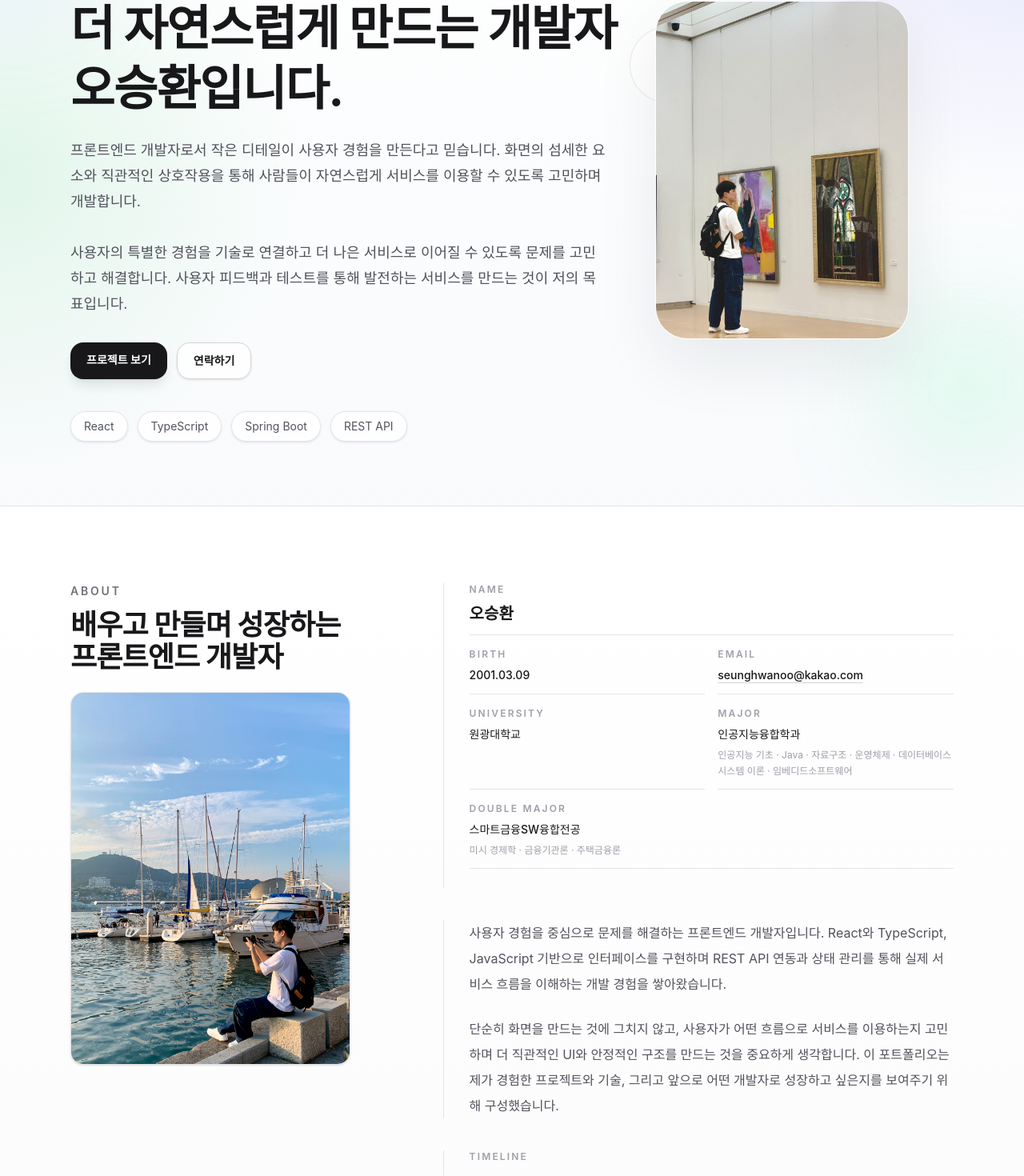
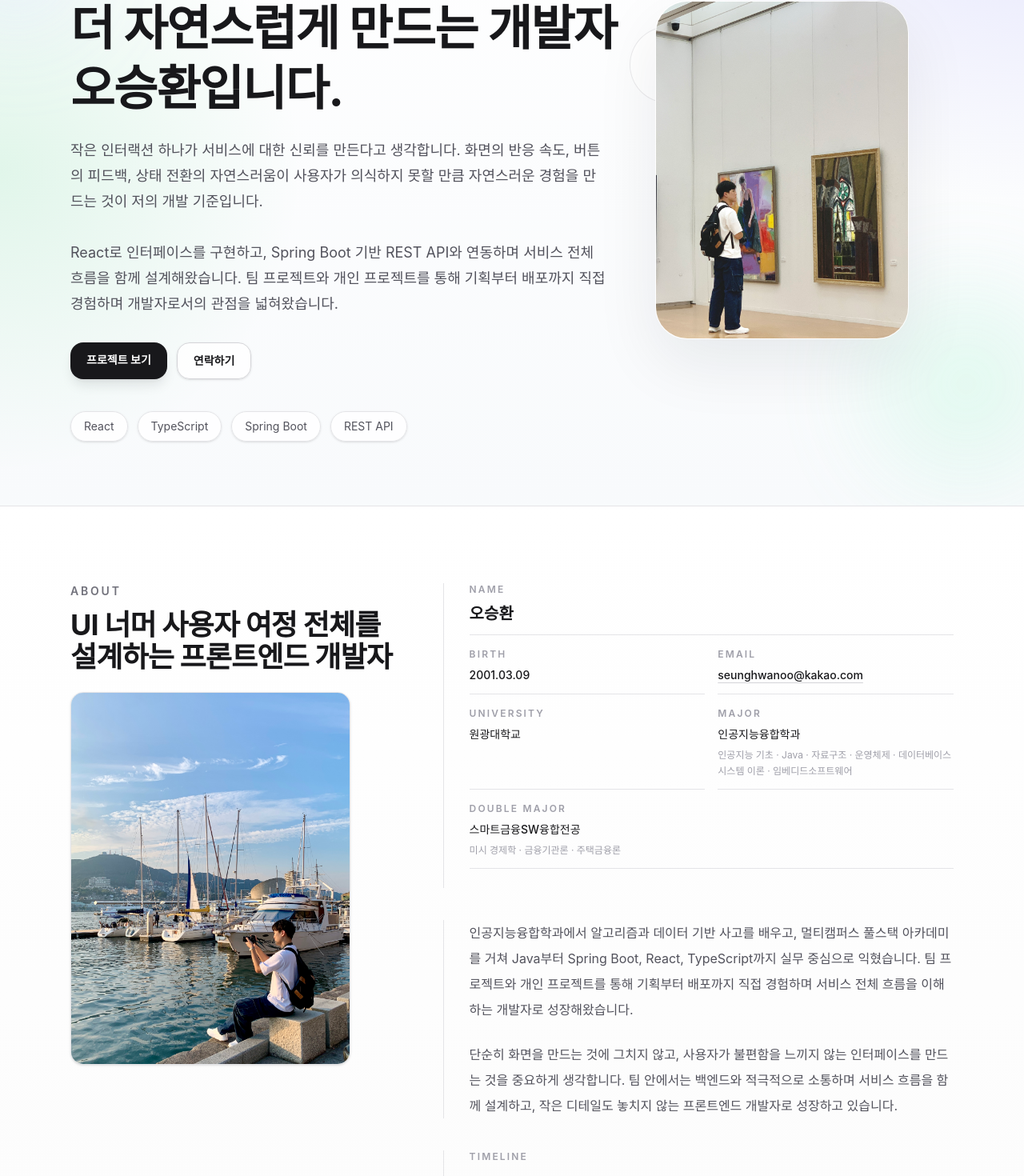
Before and after one commit to pic-pick/Portfolio, a React (Vite) app: page / in a window 1280 px wide. Shown: the part 270-1740 px from the top of the page at 80% size. Built offline with nearby package versions, Linux system fonts and the light colour scheme.

Commit message:
chore:: 소개글 수정

```diff
--- a/src/components/About.tsx
+++ b/src/components/About.tsx
@@ -10,9 +10,9 @@ function About() {
                             About
                         </p>
                         <h2 className="mt-3 text-3xl font-bold tracking-tight text-zinc-900 sm:text-4xl">
-                            배우고 만들며 성장하는
+                            UI 너머 사용자 여정 전체를
                             <br />
-                            프론트엔드 개발자
+                            설계하는 프론트엔드 개발자
                         </h2>
                     </div>
 
@@ -73,10 +73,10 @@ function About() {
 
                     <div className="space-y-6 border-l border-zinc-200 pl-5 text-sm leading-7 text-zinc-600 sm:pl-8 sm:text-base sm:leading-8">
                         <p>
-                            사용자 경험을 중심으로 문제를 해결하는 프론트엔드 개발자입니다. React와 TypeScript, JavaScript 기반으로 인터페이스를 구현하며 REST API 연동과 상태 관리를 통해 실제 서비스 흐름을 이해하는 개발 경험을 쌓아왔습니다.
+                            인공지능융합학과에서 알고리즘과 데이터 기반 사고를 배우고, 멀티캠퍼스 풀스택 아카데미를 거쳐 Java부터 Spring Boot, React, TypeScript까지 실무 중심으로 익혔습니다. 팀 프로젝트와 개인 프로젝트를 통해 기획부터 배포까지 직접 경험하며 서비스 전체 흐름을 이해하는 개발자로 성장해왔습니다.
                         </p>
                         <p>
-                            단순히 화면을 만드는 것에 그치지 않고, 사용자가 어떤 흐름으로 서비스를 이용하는지 고민하며 더 직관적인 UI와 안정적인 구조를 만드는 것을 중요하게 생각합니다. 이 포트폴리오는 제가 경험한 프로젝트와 기술, 그리고 앞으로 어떤 개발자로 성장하고 싶은지를 보여주기 위해 구성했습니다.
+                            단순히 화면을 만드는 것에 그치지 않고, 사용자가 불편함을 느끼지 않는 인터페이스를 만드는 것을 중요하게 생각합니다. 팀 안에서는 백엔드와 적극적으로 소통하며 서비스 흐름을 함께 설계하고, 작은 디테일도 놓치지 않는 프론트엔드 개발자로 성장하고 있습니다.
                         </p>
                     </div>
 
--- a/src/components/Hero.tsx
+++ b/src/components/Hero.tsx
@@ -24,10 +24,10 @@ function Hero() {
                         오승환입니다.
                     </h1>
                     <p className="mt-6 max-w-2xl text-sm leading-7 text-zinc-600 sm:text-lg sm:leading-8">
-                        프론트엔드 개발자로서 작은 디테일이 사용자 경험을 만든다고 믿습니다. 화면의 섬세한 요소와 직관적인 상호작용을 통해 사람들이 자연스럽게 서비스를 이용할 수 있도록 고민하며 개발합니다.
+                        작은 인터랙션 하나가 서비스에 대한 신뢰를 만든다고 생각합니다. 화면의 반응 속도, 버튼의 피드백, 상태 전환의 자연스러움이 사용자가 의식하지 못할 만큼 자연스러운 경험을 만드는 것이 저의 개발 기준입니다.
                         <br />
                         <br />
-                        사용자의 특별한 경험을 기술로 연결하고 더 나은 서비스로 이어질 수 있도록 문제를 고민하고 해결합니다. 사용자 피드백과 테스트를 통해 발전하는 서비스를 만드는 것이 저의 목표입니다.
+                        React로 인터페이스를 구현하고, Spring Boot 기반 REST API와 연동하며 서비스 전체 흐름을 함께 설계해왔습니다. 팀 프로젝트와 개인 프로젝트를 통해 기획부터 배포까지 직접 경험하며 개발자로서의 관점을 넓혀왔습니다.
                     </p>
 
                     <div className="mt-8 flex flex-col gap-3 sm:flex-row sm:flex-wrap">
```
